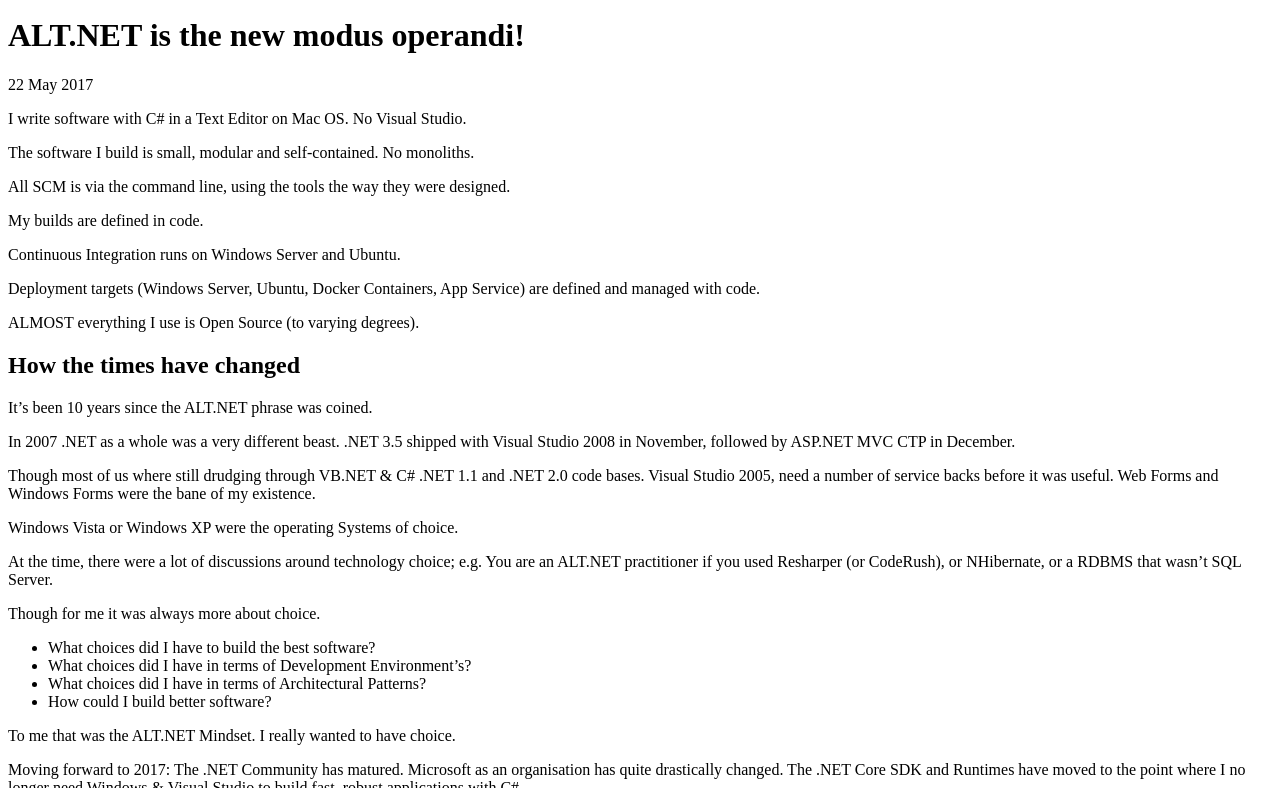
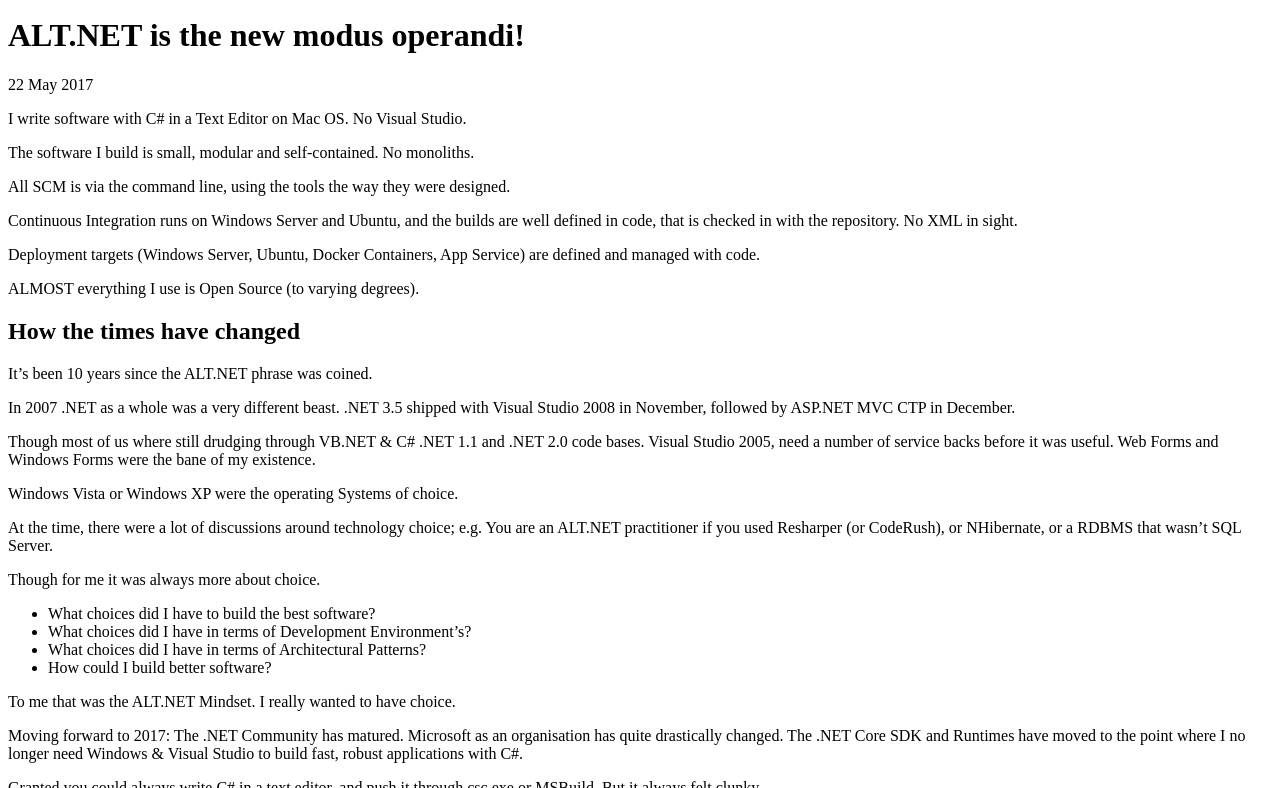
Before and after one commit to JeremyCade/jeremycade.github.io, a Jekyll site: the page built from _posts/2017-05-22-alt-net-is-my-modus-operandi.md, in a window 1280 px wide and 900 px high, cut to the strip 112-900 px from the top of the window. Built offline with Jekyll 4.4.1, drawn with Linux system fonts in a browser that asks for light colours.

Commit message:
Minor Tweak

```diff
--- a/_posts/2017-05-22-alt-net-is-my-modus-operandi.md
+++ b/_posts/2017-05-22-alt-net-is-my-modus-operandi.md
@@ -11,9 +11,7 @@
 
 All SCM is via the command line, using the tools the way they were designed.
 
-My builds are defined in code.
-
-Continuous Integration runs on Windows Server and Ubuntu.
+Continuous Integration runs on Windows Server and Ubuntu, and the builds are well defined in code, that is checked in with the repository. No XML in sight.
 
 Deployment targets (Windows Server, Ubuntu, Docker Containers, App Service) are defined and managed with code.
 
```
